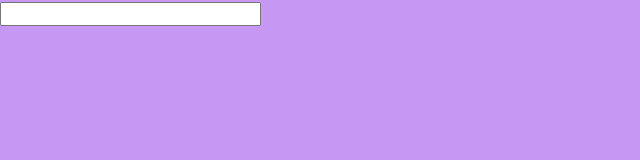
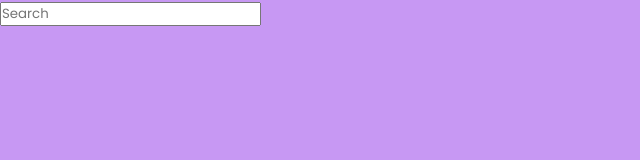
Before and after one commit to eishal4a/weather-app-in-react.js, a React (Vite) app: page / in a window 1280 px wide. Shown: the top 160 px of the page, without its empty margins (0-640 px from the left). Built offline with nearby package versions, Linux system fonts and the light colour scheme.

Commit message:
weather
weather

```diff
--- a/src/components/Weather.jsx
+++ b/src/components/Weather.jsx
@@ -4,7 +4,8 @@
   return (
     <div className='weather'>
       <div className="search-bar">
-        <input type="text" />
+        <input type="text" placeholder='Search'/>
+        <img src="" alt="" />
       </div>
     </div>
   )
```
